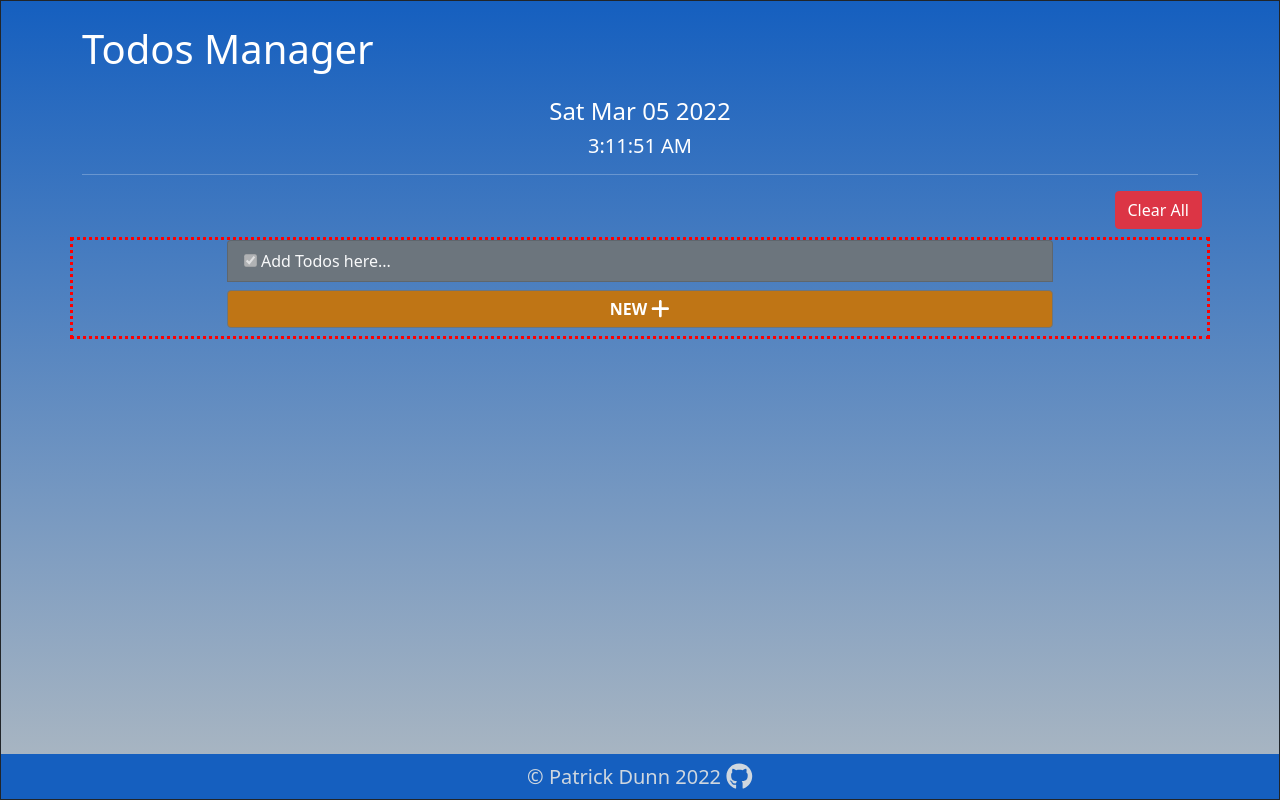
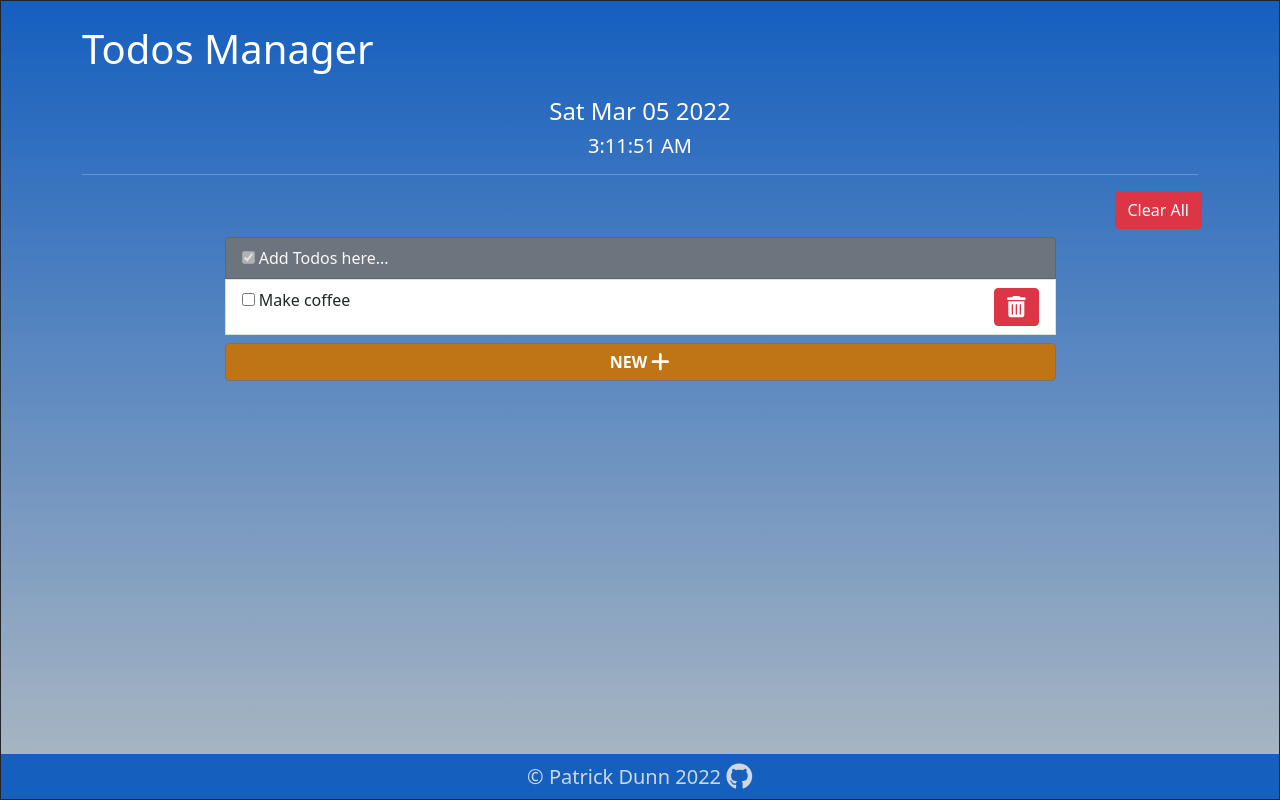
Before and after one commit to knightmac19/react-todos, a React (Create React App) app: page / in a window 1280 px wide. Built offline with nearby package versions, Linux system fonts and the light colour scheme.

Commit message:
adding TodoItem component

```diff
--- a/src/App.js
+++ b/src/App.js
@@ -3,7 +3,7 @@ import "./App.css";
 
 import Jumbotron from "./components/Layout/Jumbotron";
 import Footer from "./components/Layout/Footer";
-import TodoTable from "./components/Layout/TodoTable";
+import TodoTable from "./components/Content/TodoTable";
 import ClearAllBtn from "./components/Content/ClearAllBtn";
 
 import { Container, Row, Col, Button } from "reactstrap";
--- /dev/null
+++ b/src/components/Content/TodoItem.js
@@ -0,0 +1,21 @@
+import React from "react";
+import { Button } from "reactstrap";
+import { FontAwesomeIcon } from "@fortawesome/react-fontawesome";
+import { faTrashCan } from "@fortawesome/free-solid-svg-icons";
+
+const TodoItem = (props) => {
+  return (
+    <li className="list-group-item " style={{ overflow: "hidden" }}>
+      <input className="my-checkbox" type="checkbox" /> Make coffee{" "}
+      <Button type="button" color="danger" className="clear-this-btn float-end">
+        <FontAwesomeIcon
+          className="clear-this-icon fa-lg"
+          aria-hidden="true"
+          icon={faTrashCan}
+        />
+      </Button>
+    </li>
+  );
+};
+
+export default TodoItem;
--- a/src/components/Layout/TodoTable.js
+++ b/src/components/Content/TodoTable.js
@@ -1,10 +1,12 @@
 import React from "react";
-import { Container, Row, Col } from "reactstrap";
-import AddNewBtn from "../Content/AddNewBtn";
+import { Container, Row, Col, Button } from "reactstrap";
+import AddNewBtn from "./AddNewBtn";
+import TodoItem from "./TodoItem";
+
 
 const TodoTable = (props) => {
   return (
-    <Container className="mycont">
+    <Container className="">
       <Row className="mb-2 justify-content-center">
         <Col className="col-lg-9 col-md-9 col-sm-12 col-12">
           <ul className="list-group">
@@ -13,8 +15,11 @@ const TodoTable = (props) => {
               here...
             </li>
             <div className="list-header">
-                {/* {dynamic li's go here} */}
+              {/* {dynamic li's go here} */}
+              <TodoItem />
+
             </div>
+
             <AddNewBtn />
           </ul>
         </Col>
```
